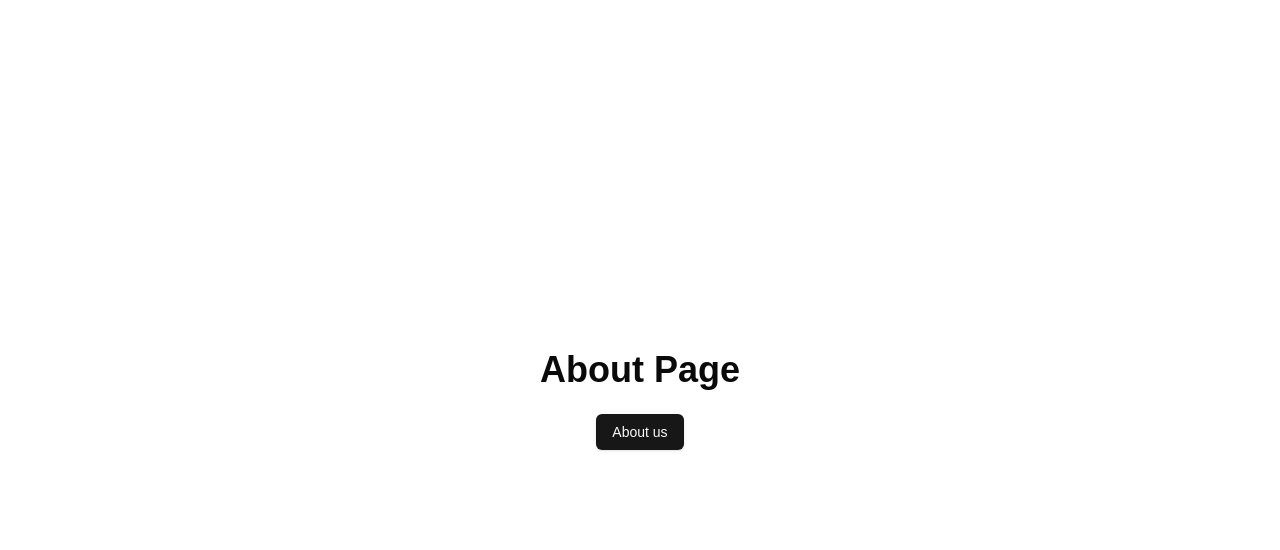
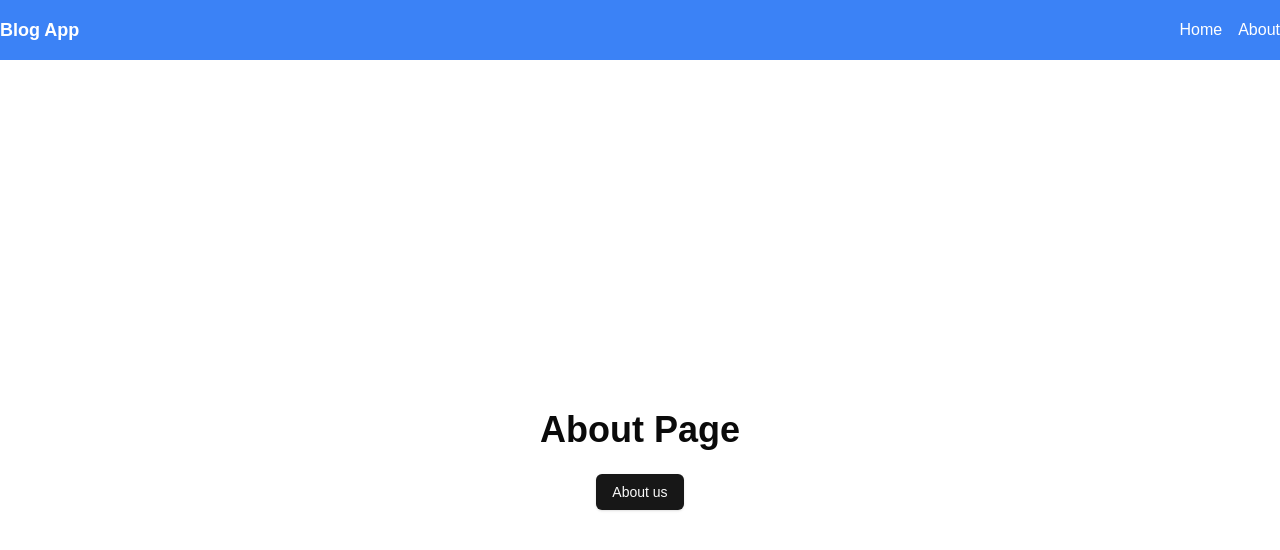
Before and after one commit to GouravMidya/blog_app, a Next.js app: page /about in a window 1280 px wide. Shown: the top 550 px of the page. Built offline with nearby package versions, Linux system fonts and the light colour scheme.

Commit message:
Added navbar file and imported it into layout file

```diff
--- a/src/app/layout.js
+++ b/src/app/layout.js
@@ -1,5 +1,6 @@
 import localFont from "next/font/local";
 import "./globals.css";
+import { NavBar } from "@/components/ui/Navbar";
 
 const geistSans = localFont({
   src: "./fonts/GeistVF.woff",
@@ -23,6 +24,7 @@ export default function RootLayout({ children }) {
       <body
         className={`${geistSans.variable} ${geistMono.variable} antialiased`}
       >
+        <NavBar />
         {children}
       </body>
     </html>
--- /dev/null
+++ b/src/components/ui/Navbar.js
@@ -0,0 +1,19 @@
+import Link from "next/link";
+
+export const NavBar = () => {
+  return (
+    <nav className="bg-blue-500 text-white py-4">
+      <div className="container mx-auto flex justify-between items-center">
+        <h1 className="text-lg font-bold">Blog App</h1>
+        <div className="flex space-x-4">
+          <Link href="/">
+            Home
+          </Link>
+          <Link href="/about">
+            About
+          </Link>
+        </div>
+      </div>
+    </nav>
+  );
+};
```
